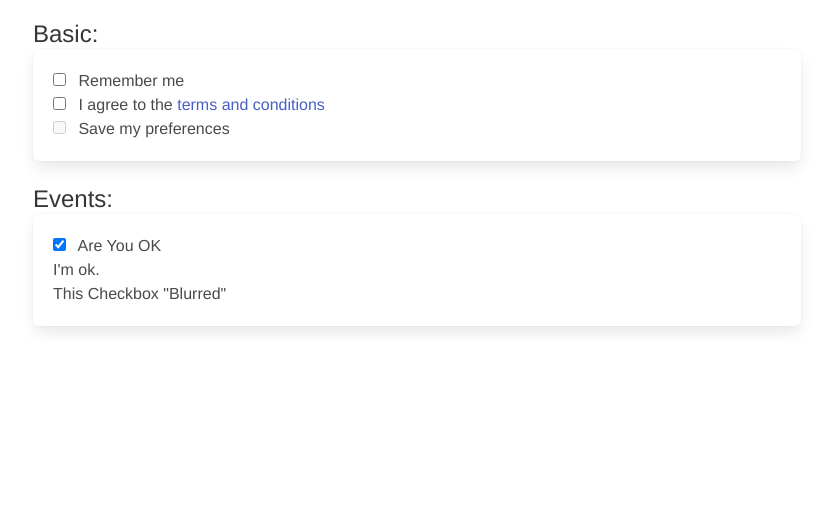
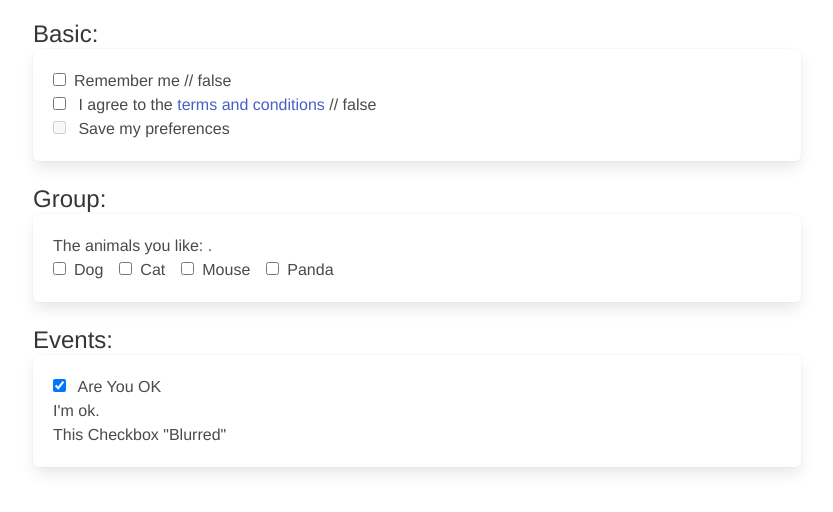
Before and after one commit to vue-bulma/bulma-ui, a Vue app: page /form/checkbox in a window 1280 px wide. Shown: the top 512 px of the page, without its empty margins (223-1056 px from the left). Built offline with nearby package versions, Linux system fonts and the light colour scheme.

Commit message:
feat: add component form/CheckboxGroup, form/RadioGroup

```diff
--- a/examples/components/form/Checkbox.vue
+++ b/examples/components/form/Checkbox.vue
@@ -4,14 +4,12 @@
 
     <vb-box>
       <div>
-        <vb-checkbox>
-          Remember me
-        </vb-checkbox>
+        <vb-checkbox v-model="rember">Remember me</vb-checkbox> // {{rember}}
       </div>
 
       <div>
-        <vb-checkbox>
-          I agree to the <a href="#">terms and conditions</a>
+        <vb-checkbox v-model="agree">
+          I agree to the <a href="#">terms and conditions</a> // {{agree}}
         </vb-checkbox>
       </div>
 
@@ -22,15 +20,26 @@
       </div>
     </vb-box>
 
+    <span id="group" class="title">Group:</span>
+
+    <vb-box>
+      The animals you like: {{animals.join(', ')}}.
+      <vb-checkbox-group v-model="animals">
+        <vb-checkbox label="dog">Dog</vb-checkbox>
+        <vb-checkbox label="cat">Cat</vb-checkbox>
+        <vb-checkbox label="mouse">Mouse</vb-checkbox>
+        <vb-checkbox label="panda">Panda</vb-checkbox>
+      </vb-checkbox-group>
+    </vb-box>
+
     <span id="events" class="title">Events:</span>
 
     <vb-box>
       <div>
-        <vb-checkbox v-model="checked"  @focus="handleFocus" @blur="handleBlur">
+        <vb-checkbox v-model="checked" @focus="handleFocus" @blur="handleBlur">
           Are You OK
         </vb-checkbox>
       </div>
-
       <div>
         I'm {{checked ? 'ok' : 'not ok'}}.
       </div>
@@ -47,7 +56,10 @@ export default {
   data() {
     return {
       checked: true,
-      focused: false
+      focused: false,
+      rember: false,
+      agree: false,
+      animals: []
     }
   },
   methods: {
--- a/examples/components/form/Radio.vue
+++ b/examples/components/form/Radio.vue
@@ -3,8 +3,8 @@
     <span id="basic" class="title">Basic:</span>
 
     <vb-box>
-      <vb-radio name="test" disabled>Disabled</vb-radio>
-      <vb-radio name="test" checked>Default Checked</vb-radio>
+      <vb-radio disabled>Disabled</vb-radio>
+      <vb-radio checked>Default Checked</vb-radio>
     </vb-box>
 
     <span id="events" class="title">Events:</span>
@@ -14,8 +14,8 @@
         Gender:
       </div>
 
-      <vb-radio name="gender" :value="1" :model="gender" @change="handleChange">Female</vb-radio>
-      <vb-radio name="gender" :value="2" :model="gender" @change="handleChange">Male</vb-radio>
+      <vb-radio :label="1" v-model="gender">Female</vb-radio>
+      <vb-radio :label="2" v-model="gender">Male</vb-radio>
 
       <div>
         Value: {{gender}}
@@ -24,14 +24,16 @@
 
     <vb-box>
       <div>
-        Gender2:
+        Group gender:
       </div>
 
-      <vb-radio name="gender2" :value="1" v-model="gender2">Female</vb-radio>
-      <vb-radio name="gender2" :value="2" v-model="gender2">Male</vb-radio>
+      <vb-radio-group v-model="gender2">
+        <vb-radio :label="1">Female</vb-radio>
+        <vb-radio :label="2">Male</vb-radio>
+      </vb-radio-group>
 
       <div>
-        Value2: {{gender2}}
+        Value: {{gender2}}
       </div>
     </vb-box>
   </div>
@@ -45,17 +47,6 @@ export default {
       gender: 1,
       gender2: 2
     }
-  },
-  methods: {
-    handleChange(value) {
-      this.gender = value
-    }
   }
 }
 </script>
-
-<style lang="scss" scoped>
-.radio + .radio {
-  margin-left: 1.5rem;
-}
-</style>
--- a/examples/components/form/form/Basic.vue
+++ b/examples/components/form/form/Basic.vue
@@ -40,16 +40,11 @@
       <vb-textarea placeholder="Textarea" v-model="message"></vb-textarea>
     </vb-form-item>
 
-    <!-- <vb-form-item>
+    <vb-form-item>
       <vb-checkbox v-model="agree">
         I agree to the <a href="#">terms and conditions</a>
       </vb-checkbox>
     </vb-form-item>
-
-    <vb-form-item>
-      <vb-radio name="gender" :value="1" v-model="gender">Female</vb-radio>
-      <vb-radio name="gender" :value="2" v-model="gender">Male</vb-radio>
-    </vb-form-item> -->
 
     <vb-form-item grouped align="right">
       <vb-button color="link" @click="confirm">Confirm</vb-button>
--- a/examples/components/form/form/Horizontal.vue
+++ b/examples/components/form/form/Horizontal.vue
@@ -25,10 +25,10 @@
       </vb-form-item>
 
       <vb-form-item label="Already a member?">
-        <div>
-          <vb-radio name="member">Yes</vb-radio>
-          <vb-radio name="member">No</vb-radio>
-        </div>
+        <vb-radio-group v-model="already">
+          <vb-radio :label="1">Yes</vb-radio>
+          <vb-radio :label="0">No</vb-radio>
+        </vb-radio-group>
       </vb-form-item>
 
       <vb-form-item label="Subject" message="This field is required" color="danger">
@@ -37,6 +37,20 @@
 
       <vb-form-item label="Question">
         <vb-textarea placeholder="Explain how we can help you"></vb-textarea>
+      </vb-form-item>
+
+      <vb-form-item>
+        <vb-checkbox-group v-model="shared">
+          <vb-checkbox label="twitter">
+            <vb-icon name="fa fa-twitter"></vb-icon>
+          </vb-checkbox>
+          <vb-checkbox label="facebook">
+            <vb-icon name="fa fa-facebook"></vb-icon>
+          </vb-checkbox>
+          <vb-checkbox label="github">
+            <vb-icon name="fa fa-github"></vb-icon>
+          </vb-checkbox>
+        </vb-checkbox-group>
       </vb-form-item>
 
       <vb-form-item>
@@ -51,7 +65,9 @@ export default {
   name: 'FormHorizontal',
   data() {
     return {
-      horizontal: true
+      horizontal: true,
+      shared: [],
+      already: 1
     }
   }
 }
--- a/examples/components/form/form/Size.vue
+++ b/examples/components/form/form/Size.vue
@@ -26,12 +26,12 @@
         </vb-select>
       </vb-form-item>
 
-      <!-- <vb-form-item horizontal label="Already a member?">
-        <div class="control">
-          <vb-radio name="member">Yes</vb-radio>
-          <vb-radio name="member">No</vb-radio>
-        </div>
-      </vb-form-item> -->
+      <vb-form-item horizontal label="Already a member?">
+        <vb-radio-group v-model="already">
+          <vb-radio :label="1">Yes</vb-radio>
+          <vb-radio :label="0">No</vb-radio>
+        </vb-radio-group>
+      </vb-form-item>
 
       <vb-form-item label="Subject" message="This field is required" color="danger">
         <vb-input placeholder="e.g. Partnership opportunity" color="danger"></vb-input>
@@ -39,6 +39,20 @@
 
       <vb-form-item label="Question">
         <vb-textarea placeholder="Explain how we can help you"></vb-textarea>
+      </vb-form-item>
+
+      <vb-form-item>
+        <vb-checkbox-group v-model="shared">
+          <vb-checkbox label="twitter">
+            <vb-icon name="fa fa-twitter"></vb-icon>
+          </vb-checkbox>
+          <vb-checkbox label="facebook">
+            <vb-icon name="fa fa-facebook"></vb-icon>
+          </vb-checkbox>
+          <vb-checkbox label="github">
+            <vb-icon name="fa fa-github"></vb-icon>
+          </vb-checkbox>
+        </vb-checkbox-group>
       </vb-form-item>
 
       <vb-form-item>
@@ -53,7 +67,9 @@ export default {
   name: 'FormSize',
   data() {
     return {
-      size: 'small'
+      size: 'small',
+      shared: [],
+      already: 0
     }
   },
   methods: {
--- a/src/components/form/Checkbox.vue
+++ b/src/components/form/Checkbox.vue
@@ -1,9 +1,20 @@
 <template>
   <label class="checkbox">
     <input
+      v-if="group"
       type="checkbox"
-      :checked="value || checked"
+      v-model="model"
       v-bind="$attrs"
+      :value="label"
+      @change="handleChange"
+      @focus="handleFocus"
+      @blur="handleBlur"
+    >
+    <input
+      v-else
+      type="checkbox"
+      v-bind="$attrs"
+      :checked="value"
       @change="handleChange"
       @focus="handleFocus"
       @blur="handleBlur"
@@ -23,12 +34,30 @@ export default {
     event: 'change'
   },
   props: {
-    value: Boolean,
-    checked: Boolean
+    label: {},
+    value: Boolean
+  },
+  computed: {
+    model: {
+      // Never use this while this.group === undefined
+      get() {
+        return this.group.value
+      },
+      set(value) {
+        this.group.$emit.apply(this.group, ['input', value])
+      }
+    },
+    group() {
+      let parent = this.$parent
+      while (parent && parent.$options.name !== 'VbCheckboxGroup') {
+        parent = parent.$parent
+      }
+      return parent
+    }
   },
   methods: {
     handleChange(event) {
-      this.$emit('change', event.target.checked, event)
+      this.$emit('change', event.target.checked)
     },
     handleFocus(event) {
       this.$emit('focus', event)
--- /dev/null
+++ b/src/components/form/CheckboxGroup.vue
@@ -0,0 +1,25 @@
+<template>
+  <div class="control">
+    <slot></slot>
+  </div>
+</template>
+
+<script>
+export default {
+  name: 'VbCheckboxGroup',
+  props: {
+    value: {
+      type: Array,
+      default() {
+        return []
+      }
+    }
+  }
+}
+</script>
+
+<style scoped>
+.checkbox + .checkbox {
+  margin-left: 1rem;
+}
+</style>
--- a/src/components/form/Radio.vue
+++ b/src/components/form/Radio.vue
@@ -3,8 +3,8 @@
     <input
       type="radio"
       v-bind="$attrs"
-      :checked="value === model"
-      :value="value"
+      v-model="model"
+      :value="label"
       @change="handleChange"
       @focus="handleFocus"
       @blur="handleBlur"
@@ -19,17 +19,34 @@
 <script>
 export default {
   name: 'VbRadio',
-  model: {
-    prop: 'model',
-    event: 'change'
-  },
   props: {
     value: {},
-    model: {}
+    label: {}
+  },
+  computed: {
+    model: {
+      get() {
+        return this.group ? this.group.value : this.value
+      },
+      set(value) {
+        if (this.group) {
+          this.group.$emit.apply(this.group, ['input', value])
+        } else {
+          this.$emit('input', value)
+        }
+      }
+    },
+    group() {
+      let parent = this.$parent
+      while (parent && parent.$options.name !== 'VbRadioGroup') {
+        parent = parent.$parent
+      }
+      return parent
+    }
   },
   methods: {
     handleChange() {
-      this.$emit('change', this.value)
+      this.$emit('change', this.model)
     },
     handleFocus(event) {
       this.$emit('focus', event)
@@ -47,7 +64,7 @@ export default {
 
 .radio {
   .radio-label {
-    padding-left: 0.5rem;
+    padding-left: 0.25rem;
   }
 }
 </style>
--- /dev/null
+++ b/src/components/form/RadioGroup.vue
@@ -0,0 +1,14 @@
+<template>
+  <div class="control">
+    <slot></slot>
+  </div>
+</template>
+
+<script>
+export default {
+  name: 'VbRadioGroup',
+  props: {
+    value: {}
+  }
+}
+</script>
--- a/src/index.js
+++ b/src/index.js
@@ -22,7 +22,9 @@ import Input from './components/form/Input'
 import Textarea from './components/form/Textarea'
 import Select from './components/form/Select'
 import Checkbox from './components/form/Checkbox'
+import CheckboxGroup from './components/form/CheckboxGroup'
 import Radio from './components/form/Radio'
+import RadioGroup from './components/form/RadioGroup'
 import Uploader from './components/form/Uploader'
 import Breadcrumb from './components/components/Breadcrumb'
 import Container from './components/layout/Container'
@@ -53,7 +55,9 @@ const components = [
   Textarea,
   Select,
   Checkbox,
+  CheckboxGroup,
   Radio,
+  RadioGroup,
   Uploader,
   Breadcrumb,
   Container,
```
